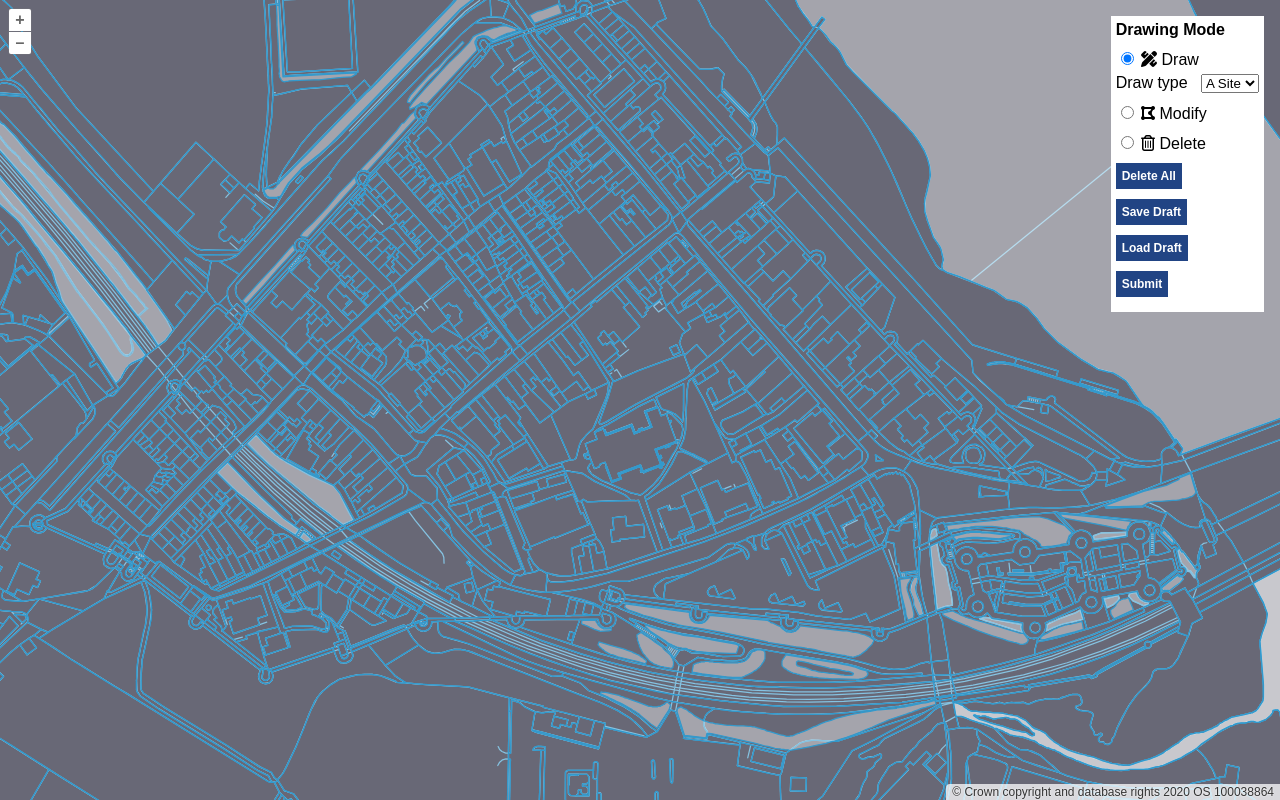
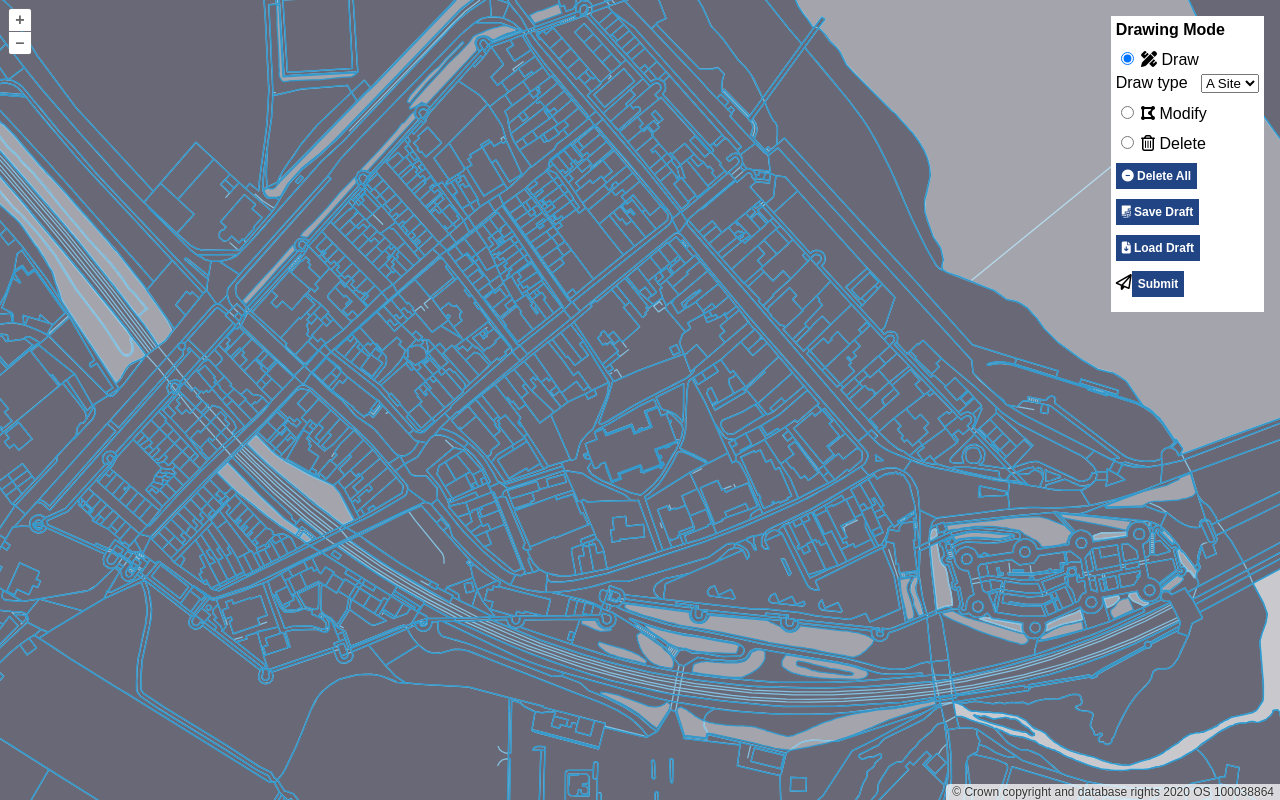
Before and after one commit to bluefoxtech/bluefox-draw-tool, a website built with webpack: page src/index.html in a window 1280 px wide. Built offline with nearby package versions, Linux system fonts and the light colour scheme; what ol-hashed would draw is missing.

Commit message:
add icons to buttons

```diff
--- a/src/index.html
+++ b/src/index.html
@@ -46,16 +46,16 @@
 
     </form>
     <div>
-      <button id="clear">Delete All</button>
+      <button id="clear"><i class="fas fa-minus-circle"></i> Delete All</button>
     </div>
     <div>
-      <button id="save-draft">Save Draft</button>
+      <button id="save-draft"><i class="fab fa-firstdraft"></i> Save Draft</button>
     </div>
     <div>
-      <button id="load-draft">Load Draft</button>
+      <button id="load-draft"><i class="fas fa-file-download"></i> Load Draft</button>
     </div>
     <form>
-      <input type="reset" name="submit-drawing" id="submit-drawing" value="Submit">
+      <i class="far fa-paper-plane"></i><input type="reset" name="submit-drawing" id="submit-drawing" value="Submit">
     </form>
 
   </div>
```
